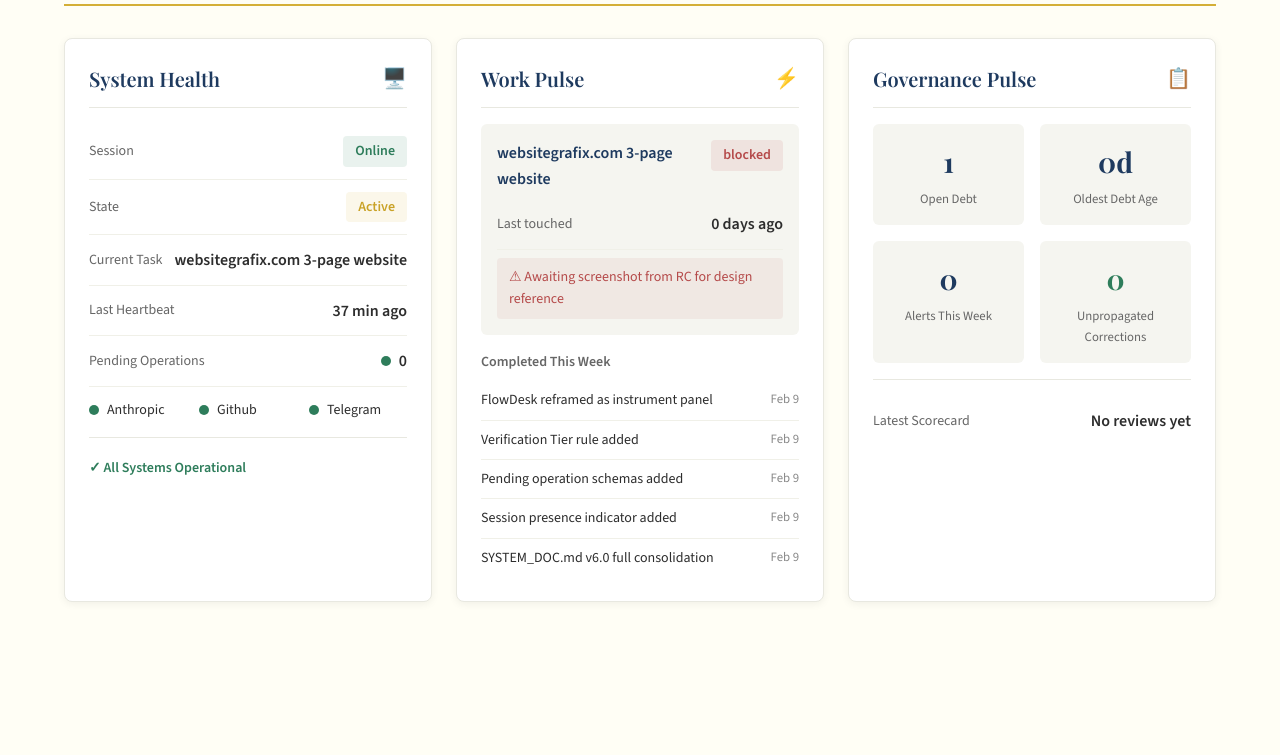
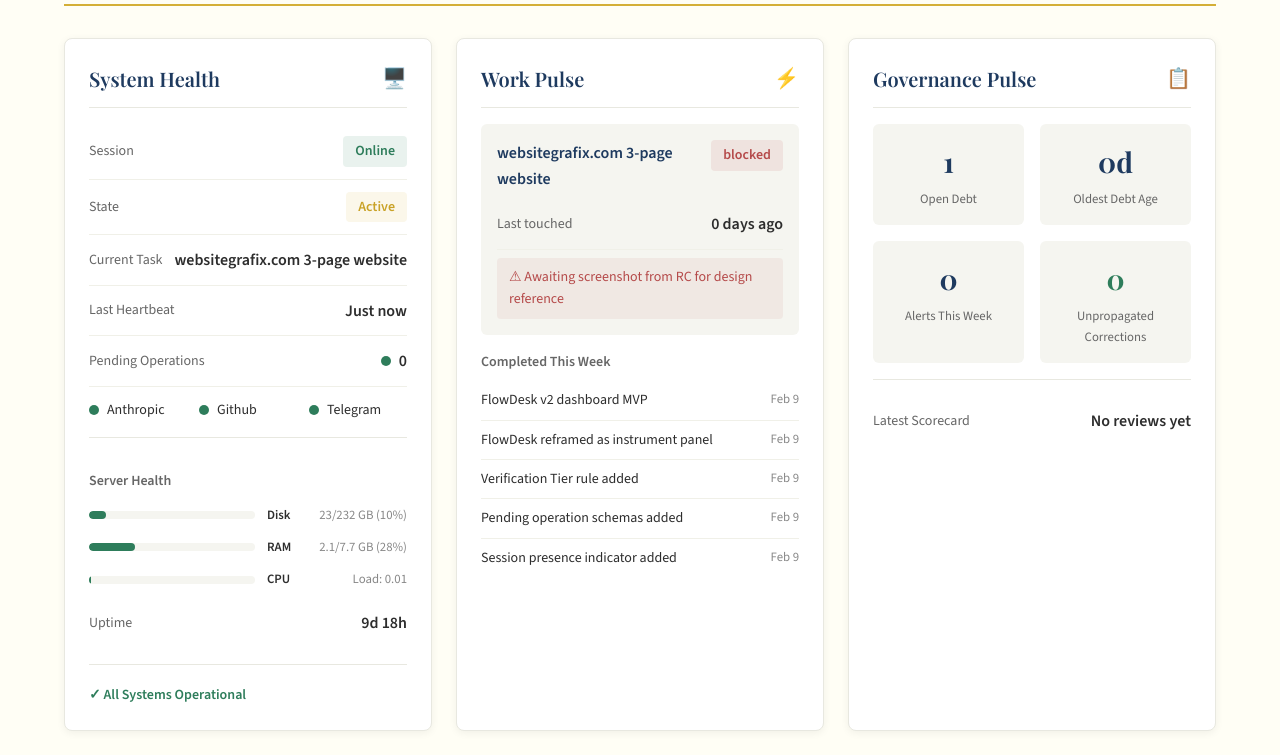
Before and after one commit to wif-co/flowdesk-v2, a plain HTML site: page index.html in a window 1280 px wide. Shown: the part 87-842 px from the top of the page. Before the commit the page ends 800 px from the top, so only its background shows below. Drawn offline with nearby package versions, Linux system fonts and the light colour scheme.

Commit message:
Add server health metrics to Panel 1

```diff
--- a/DASHBOARD_STATE.json
+++ b/DASHBOARD_STATE.json
@@ -1,18 +1,29 @@
 {
-  "generatedAt": "2026-02-09T08:14:00Z",
+  "generatedAt": "2026-02-09T08:19:00Z",
   "generatedBy": "manual",
 
   "systemHealth": {
     "sessionActive": true,
     "currentState": "active",
     "activeTask": "websitegrafix.com 3-page website",
-    "lastHeartbeat": "2026-02-09T07:42:00Z",
+    "lastHeartbeat": "2026-02-09T08:25:00Z",
     "heartbeatStale": false,
     "pendingOperationsCount": 0,
     "services": {
       "anthropic": "ok",
       "github": "ok",
       "telegram": "ok"
+    },
+    "server": {
+      "diskUsedPercent": 10,
+      "diskUsedGb": 23,
+      "diskTotalGb": 232,
+      "ramUsedPercent": 28,
+      "ramUsedMb": 2184,
+      "ramTotalMb": 7872,
+      "cpuLoad": 0.01,
+      "uptimeDays": 9,
+      "uptimeHours": 18
     }
   },
 
@@ -24,11 +35,11 @@
       "daysSinceTouch": 0
     },
     "completedThisWeek": [
+      {"task": "FlowDesk v2 dashboard MVP", "completedAt": "2026-02-09T08:20:00Z"},
       {"task": "FlowDesk reframed as instrument panel", "completedAt": "2026-02-09T06:40:00Z"},
       {"task": "Verification Tier rule added", "completedAt": "2026-02-09T06:02:00Z"},
       {"task": "Pending operation schemas added", "completedAt": "2026-02-09T06:00:00Z"},
-      {"task": "Session presence indicator added", "completedAt": "2026-02-09T05:57:00Z"},
-      {"task": "SYSTEM_DOC.md v6.0 full consolidation", "completedAt": "2026-02-09T05:30:00Z"}
+      {"task": "Session presence indicator added", "completedAt": "2026-02-09T05:57:00Z"}
     ],
     "staleFlag": false
   },
--- a/index.html
+++ b/index.html
@@ -307,6 +307,61 @@
       font-style: italic;
     }
 
+    /* Server Health */
+    .server-health {
+      margin-top: var(--space-4);
+      padding-top: var(--space-4);
+      border-top: 1px solid #E8E8E0;
+    }
+
+    .server-metrics {
+      display: flex;
+      flex-direction: column;
+      gap: var(--space-3);
+    }
+
+    .server-metric {
+      display: flex;
+      align-items: center;
+      gap: var(--space-3);
+    }
+
+    .metric-bar {
+      flex: 1;
+      height: 8px;
+      background: var(--color-surface);
+      border-radius: 4px;
+      overflow: hidden;
+      min-width: 80px;
+    }
+
+    .metric-fill {
+      display: block;
+      height: 100%;
+      border-radius: 4px;
+      transition: width 0.3s ease;
+    }
+
+    .metric-fill.green { background: var(--color-success); }
+    .metric-fill.amber { background: var(--color-warning); }
+    .metric-fill.red { background: var(--color-error); }
+
+    .metric-info {
+      display: flex;
+      justify-content: space-between;
+      min-width: 140px;
+      font-size: 0.8rem;
+    }
+
+    .metric-name {
+      font-weight: 600;
+      color: var(--color-text);
+    }
+
+    .metric-detail {
+      color: #888;
+    }
+
     /* Summary Row */
     .summary-row {
       margin-top: var(--space-4);
@@ -423,6 +478,12 @@
       return date.toLocaleDateString('en-US', { month: 'short', day: 'numeric' });
     }
 
+    function getThresholdClass(percent) {
+      if (percent < 70) return 'green';
+      if (percent < 90) return 'amber';
+      return 'red';
+    }
+
     function renderDashboard(data) {
       const dashboard = document.getElementById('dashboard');
       const generatedAt = document.getElementById('generated-at');
@@ -492,6 +553,45 @@
               </div>
             `).join('')}
           </div>
+
+          ${sh.server ? `
+          <div class="server-health">
+            <h3 style="font-size: 0.875rem; color: #666; margin: var(--space-4) 0 var(--space-3);">Server Health</h3>
+            <div class="server-metrics">
+              <div class="server-metric">
+                <span class="metric-bar">
+                  <span class="metric-fill ${getThresholdClass(sh.server.diskUsedPercent)}" style="width: ${sh.server.diskUsedPercent}%"></span>
+                </span>
+                <span class="metric-info">
+                  <span class="metric-name">Disk</span>
+                  <span class="metric-detail">${sh.server.diskUsedGb}/${sh.server.diskTotalGb} GB (${sh.server.diskUsedPercent}%)</span>
+                </span>
+              </div>
+              <div class="server-metric">
+                <span class="metric-bar">
+                  <span class="metric-fill ${getThresholdClass(sh.server.ramUsedPercent)}" style="width: ${sh.server.ramUsedPercent}%"></span>
+                </span>
+                <span class="metric-info">
+                  <span class="metric-name">RAM</span>
+                  <span class="metric-detail">${Math.round(sh.server.ramUsedMb / 1024 * 10) / 10}/${Math.round(sh.server.ramTotalMb / 1024 * 10) / 10} GB (${sh.server.ramUsedPercent}%)</span>
+                </span>
+              </div>
+              <div class="server-metric">
+                <span class="metric-bar">
+                  <span class="metric-fill ${getThresholdClass(sh.server.cpuLoad * 100)}" style="width: ${Math.min(sh.server.cpuLoad * 100, 100)}%"></span>
+                </span>
+                <span class="metric-info">
+                  <span class="metric-name">CPU</span>
+                  <span class="metric-detail">Load: ${sh.server.cpuLoad}</span>
+                </span>
+              </div>
+            </div>
+            <div class="row" style="margin-top: var(--space-2);">
+              <span class="row-label">Uptime</span>
+              <span class="row-value">${sh.server.uptimeDays}d ${sh.server.uptimeHours}h</span>
+            </div>
+          </div>
+          ` : ''}
 
           ${Object.values(sh.services || {}).every(s => s === 'ok') ? `
           <div class="summary-row">
```
